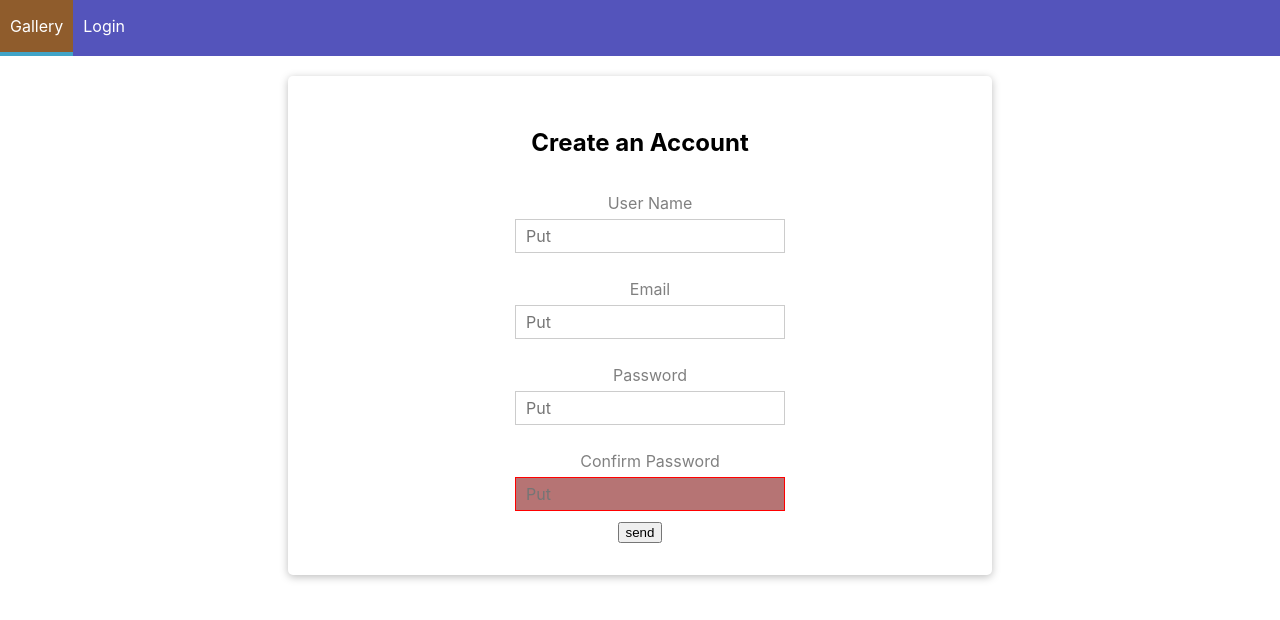
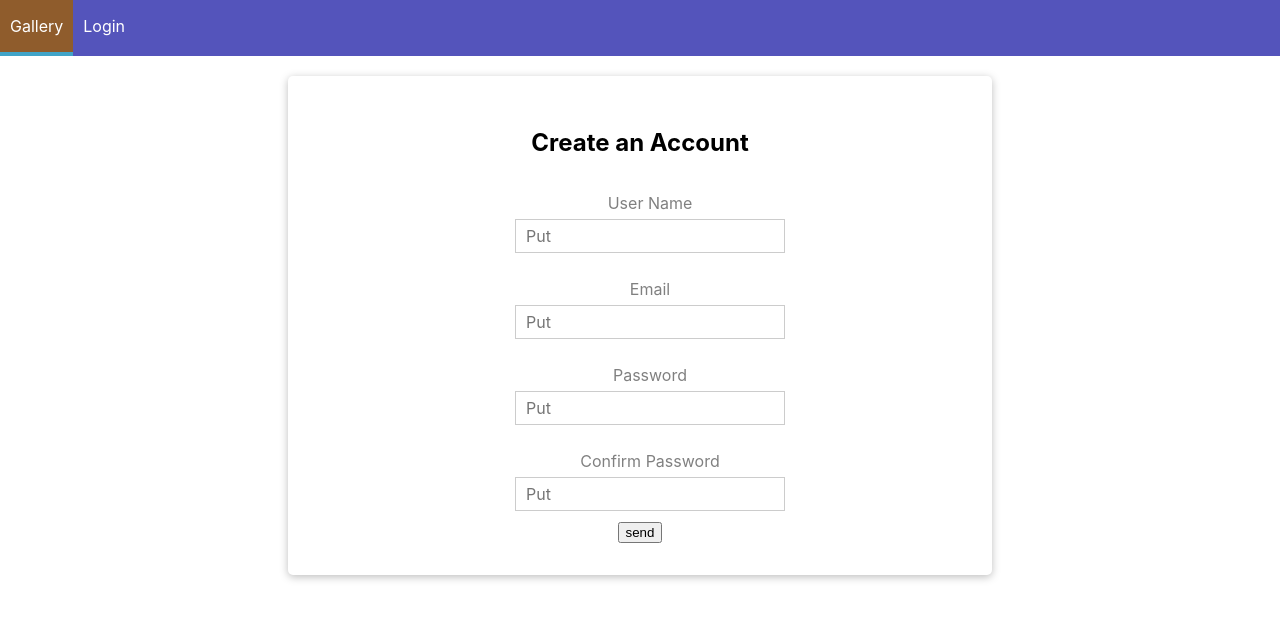
Before and after one commit to johncrawley/picplace_react, a React (Create React App) app: page /signup in a window 1280 px wide. Shown: the top 620 px of the page. Built offline with nearby package versions, Linux system fonts and the light colour scheme.

Commit message:
Updated signup validation for passwords. Email and username fields now validated Refactored input handler code to appear more descriptive. Improved some styling for input fields.

```diff
--- a/src/Components/UI/Input/Input.js
+++ b/src/Components/UI/Input/Input.js
@@ -14,6 +14,7 @@ const input = (props) => {
     let  inputElement = <input className={inputStyles}
                                 onClick = {props.onClick}
                                  type = {inputType}
+                                 maxLength = {props.maxLength}
                                  placeholder ={props.placeholder}
                                  onChange={props.changed}
                                  value={props.value}/>;
--- a/src/Components/UI/Input/Input.module.css
+++ b/src/Components/UI/Input/Input.module.css
@@ -30,14 +30,14 @@
 .InputElement:focus {
 
     outline: none;
-    background-color: #ccc;
+    background-color: #eaeaea;
 }
 
 
 .Invalid {
 
     border: 1px solid red;
-    background-color: rgb(182, 116, 116)
+    /*background-color: rgb(182, 116, 116) */
 
 }
  .ValidationError {
--- a/src/Containers/Signup/Signup.js
+++ b/src/Containers/Signup/Signup.js
@@ -6,22 +6,32 @@ import Card from '../../Components/UI/Card/Card';
 import Button from '../../Components/UI/Button/Button';
 
 
+const EMAIL_PATTERN = new RegExp(/^(([^<>()\[\]\\.,;:\s@"]+(\.[^<>()\[\]\\.,;:\s@"]+)*)|(".+"))@((\[[0-9]{1,3}\.[0-9]{1,3}\.[0-9]{1,3}\.[0-9]{1,3}\])|(([a-zA-Z\-0-9]+\.)+[a-zA-Z]{2,}))$/);
+
+const USERNAME = "username";
+const EMAIL = "email";
+const PASSWORD = "password";
+const CONFIRM_PASSWORD = "confirmPassword";
+
+const ERR = {
+    PASSWORD_TOO_SHORT : "Password_too_short",
+    PASSOWRD_NOT_ALPHANUMERIC : "Password_not_alphanumeric",
+    PASSWORD_CONFIRM_DOESNT_MATCH : "Password_confirm_doesnt_match",
+    USERNAME_NOT_ALPHANUMERIC : "username_not_alphanumeric",
+    USERNAME_TOO_SHORT : "username_too_short",
+    EMAIL_INCORRECT_FORMAT : "email_incorrect_format"
+}
+
+const PASSWORD_MIN_LENGTH = 10;
+const USERNAME_MIN_LENGTH = 3;
+
+
 const Signup = () => {
 
     const [formControls, setFormControls] = useState({});
     const [existingTimeout, setExistingTimeout] = useState(null);
     const [inputErrors, setInputErrors] = useState({});
 
-    const USERNAME = "username";
-    const EMAIL = "email";
-    const PASSWORD = "password";
-    const CONFIRM_PASSWORD = "confirmPassword";
-
-    const ERR_PASSWORD_TOO_SHORT = "Password_too_short";
-    const ERR_PASSOWRD_NOT_ALPHANUMERIC = "Password_not_alphanumeric";
-    const ERR_PASSWORD_CONFIRM_DOESNT_MATCH = "Password_confirm_doesnt_match";
-
-    const PASSWORD_MIN_LENGTH = 10;
 
 
     useEffect(() => {
@@ -35,67 +45,64 @@ const Signup = () => {
         const inputNames = [ USERNAME, EMAIL, PASSWORD, CONFIRM_PASSWORD];
         for(let i in inputNames){
             let name = inputNames[i];
-            formItems[name] = {value: '', valid: true, touched: false};
+            formItems[name] = {value: '', isValid: true, isTouched: false};
         }
         setFormControls(prev => formItems);
     }
 
 
     const setupInputErrors = () => {
-
         let errors = {
-            [ERR_PASSWORD_TOO_SHORT] : {
-                isVisible : false,
-                text : 'The password must be at least ' + PASSWORD_MIN_LENGTH + ' characters long'
-            },
-            [ERR_PASSOWRD_NOT_ALPHANUMERIC] :{
-                isVisible : false,
-                text: 'The password can only contain numbers, letters and underscores'
-            },
-            [ERR_PASSWORD_CONFIRM_DOESNT_MATCH] :{
-                isVisible : false,
-                text: 'The passwords do not match'
-            }
+            [ERR.PASSWORD_TOO_SHORT]            :{  text: 'The password must be at least ' + PASSWORD_MIN_LENGTH + ' characters long' },
+            [ERR.PASSOWRD_NOT_ALPHANUMERIC]     :{  text: 'The password can only contain numbers, letters and underscores' },
+            [ERR.PASSWORD_CONFIRM_DOESNT_MATCH] :{  text: 'The passwords do not match' },
+            [ERR.USERNAME_NOT_ALPHANUMERIC]     :{  text: 'The user name can only contain numbers, letters and underscores' },
+            [ERR.USERNAME_TOO_SHORT]            :{  text: 'The user name must be at least ' + USERNAME_MIN_LENGTH + ' characters long' },
+            [ERR.EMAIL_INCORRECT_FORMAT]        :{  text: 'The email address is not valid' }
         };
+        for(let key in errors){
+            errors[key].isVisible = false;
+        }
         setInputErrors(errors);
     }
 
 
-    const usernameChangedHandler = (event, controlName) => {
-        let currentValue = event.target.value;
-        inputChangedHandler(event, controlName);
-
-        if(isNonAlphaNumeric(currentValue)){
-            console.log("username is not valid!");
-            return;
+    const inputChangedHandler = (event, config) => {
+        let updatedValue = event.target.value;
+        let controlName = config.controlName;
+        let isValid = validate(updatedValue, config.validationRules, controlName);
+        updateState(controlName, updatedValue, isValid);
+        if(isValid){
+            runMiscFunctions(config.miscFunctions, updatedValue);
         }
-        queryServerForValidUsername(currentValue);
     }
 
 
-    const inputChangedHandler = (event, controlName, validationRules) => {
+    const runMiscFunctions = (miscFunctions, updatedValue) => {
+        for( let i in miscFunctions){
+            miscFunctions[i](updatedValue);
+        }
+    }
+
+
+    const updateState = (controlName, updatedValue, isValid) => {
+
         const updatedControls = {
             ...formControls,
             [controlName] : {
                 ...formControls[controlName],
-                value: event.target.value,
-                isValid: validateInput(event.target.value, validationRules, controlName)
+                value: updatedValue,
+                isValid: isValid
             }
         };
         setFormControls(prevState => (updatedControls));
     }
 
 
-    const isNonAlphaNumeric = (str) => {
-        var patt = new RegExp(/\W/g);
-        return patt.test(str);
-    }
-
-
-    const validateInput = (value, rules, controlName) => {
+    const validate = (value, rules, controlName) => {
         let isValid = true;
         for( let i in rules){
-            let isCurrentRuleValid = !rules[i](value, controlName);
+            let isCurrentRuleValid = rules[i](value, controlName);
             isValid = isCurrentRuleValid && isValid;
         }
         return isValid;
@@ -113,7 +120,6 @@ const Signup = () => {
 
 
     const checkIfUsernameExists = (username) => {
-
         axios.get('/available?username='+ username)
         .then( response => handleUsernameAvailable(response.status))
         .catch(error => handleUsernamePresentError(error.response.status));
@@ -140,65 +146,105 @@ const Signup = () => {
     }
 
 
-    const displayInputErrorIf = (isDisplayed, errorKey) => {
+    const displayInputErrorIfNot = (condition, errorKey) => {
 
         setInputErrors( prev => ({
             ...prev,
             [errorKey] : {
-                isVisible : isDisplayed,
+                isVisible : !condition,
                 text : prev[errorKey].text
             }
         }));
     }
 
 
-    const isPasswordTooShort = (value) => {
-        let isTooShort = value.length < PASSWORD_MIN_LENGTH;
-        displayInputErrorIf(isTooShort, ERR_PASSWORD_TOO_SHORT);
-        return isTooShort;
+    const isPasswordMinLength = (value) => {
+        return isMinLength(value, PASSWORD_MIN_LENGTH, ERR.PASSWORD_TOO_SHORT );
     }
 
-    const isPasswordNonAlphaNumeric = (value) => {
-        let isNonAlpha = isNonAlphaNumeric(value);
-        displayInputErrorIf(isNonAlpha, ERR_PASSOWRD_NOT_ALPHANUMERIC);
-        return isNonAlpha;
+
+    const isMinLength = (value, minLength, errCode) => {
+        let isMinimumLength = value.length >= minLength;
+        displayInputErrorIfNot(isMinimumLength, errCode);
+        return isMinimumLength;
     }
 
-    const doPasswordsDiffer = (value, controlName) => {
-        if(!formControls[CONFIRM_PASSWORD].touched){
-            return false;
-        }
-        let otherFieldName = controlName === PASSWORD ? CONFIRM_PASSWORD : PASSWORD;
-        let otherPasswordFieldValue = formControls[otherFieldName].value;
-        let passwordsDiffer = value !== otherPasswordFieldValue;
-        displayInputErrorIf(passwordsDiffer, ERR_PASSWORD_CONFIRM_DOESNT_MATCH);
 
-        return passwordsDiffer;
+    const isUsernameMinLength = (value) => {
+        return isMinLength(value, USERNAME_MIN_LENGTH, ERR.USERNAME_TOO_SHORT );
     }
 
+
+    const isPasswordAlphaNumeric = (value) => {
+        return isAlphaNumeric(value, ERR.PASSOWRD_NOT_ALPHANUMERIC);
+    }
+
+
+    const isAlphaNumeric = (str, errCode) => {
+        var patt = new RegExp(/\W/g);
+        let alphaNumeric = !(patt.test(str));
+        displayInputErrorIfNot(alphaNumeric, errCode);
+        return alphaNumeric;
+    }
+
+
+    const isUsernameAlphaNumeric = (value) => {
+        return isAlphaNumeric(value, ERR.USERNAME_NOT_ALPHANUMERIC);
+    }
+
+
+    const arePasswordsTheSame = (updatedValue, controlName) => {
+        if(!formControls[CONFIRM_PASSWORD].isTouched){
+            return true;
+        }
+        let otherFieldName = controlName === CONFIRM_PASSWORD ? PASSWORD : CONFIRM_PASSWORD;
+        let otherPasswordFieldValue = formControls[otherFieldName].value;
+        let arePasswordsEqual = updatedValue === otherPasswordFieldValue;
+        displayInputErrorIfNot(arePasswordsEqual, ERR.PASSWORD_CONFIRM_DOESNT_MATCH);
+
+        if(!arePasswordsEqual){
+            formControls[CONFIRM_PASSWORD].isValid = false;
+        }
+        return arePasswordsEqual;
+    }
 
 
     const isDataValid = () => {
 
     }
 
+
     const setConfirmPasswordFieldTouched = () => {
-        formControls[CONFIRM_PASSWORD].touched = true;
+        formControls[CONFIRM_PASSWORD].isTouched = true;
     }
 
 
+    const isValid = (controlName) => {
+        if(formControls[controlName] === undefined){
+            return true;
+        }
+        return formControls[controlName].isValid;
+    }
 
 
     const isErrorShown = (key) => {
-
         return inputErrors[key].isVisible;
-
     }
 
-    const errorMessages = Object.keys(inputErrors).filter(isErrorShown).map( err => <p> {inputErrors[err].text} </p>);
+
+    const errorMessages = Object.keys(inputErrors)
+                                .filter(isErrorShown)
+                                .map( (err, count) => <p key={"error_" + count}>
+                                                         {inputErrors[err].text}
+                                                     </p>);
 
 
-// valid={el.config.isValid || !el.config.touched} />
+    const isEmailFormatCorrect = (value) => {
+        let isEmailValid = EMAIL_PATTERN.test(value);
+        displayInputErrorIfNot(isEmailValid, ERR.EMAIL_INCORRECT_FORMAT);
+        return isEmailValid;
+    }
+
     return (
             <div>
                 <Card>
@@ -207,29 +253,49 @@ const Signup = () => {
                     <Input
                         label="User Name"
                         placeholder='Put'
-                        changed={(event) => usernameChangedHandler(event, USERNAME)}
-                        valid="true" />
-
+                        maxLength="16"
+                        valid={isValid(USERNAME)}
+                        changed={(event) => inputChangedHandler(event, {
+                                                controlName: USERNAME,
+                                                validationRules: [ isUsernameAlphaNumeric, isUsernameMinLength ],
+                                                miscFunctions : [ queryServerForValidUsername ]
+                                            }
+                        )}/>
                     <Input
                             label="Email"
                             placeholder='Put'
-                            changed={(event) => inputChangedHandler(event, EMAIL)}
-                            valid="true" />
-
+                            maxLength = "42"
+                            valid={isValid(EMAIL)}
+                            changed={(event) => inputChangedHandler(event, {
+                                                    controlName: EMAIL,
+                                                    validationRules: [ isEmailFormatCorrect ]
+                                                }
+                            )}/>
                     <Input
                         label="Password"
                         type="password"
                         placeholder='Put'
-                        changed={(event) => inputChangedHandler(event, PASSWORD, [ isPasswordTooShort, isPasswordNonAlphaNumeric, doPasswordsDiffer])}
-                        valid="true" />
-
+                        maxLength = "22"
+                        valid={isValid(PASSWORD)}
+                        changed={(event) => inputChangedHandler(event, {
+                                                controlName: PASSWORD,
+                                                validationRules: [ isPasswordMinLength, isPasswordAlphaNumeric],
+                                                miscFunctions: [ arePasswordsTheSame ]
+                                                })
+                        } />
                     <Input
                         label="Confirm Password"
                         type="password"
                         placeholder='Put'
+                        maxLength = "22"
                         onClick={setConfirmPasswordFieldTouched}
-                        changed={(event) => inputChangedHandler(event, CONFIRM_PASSWORD, [ doPasswordsDiffer ])}
-                        valid={false} />
+                        valid={isValid(CONFIRM_PASSWORD)}
+                        changed={(event) => inputChangedHandler(event, {
+                                                controlName: CONFIRM_PASSWORD,
+                                                validationRules: [ arePasswordsTheSame ]
+                                                })
+                        }
+                         />
 
                     {errorMessages}
 
```
